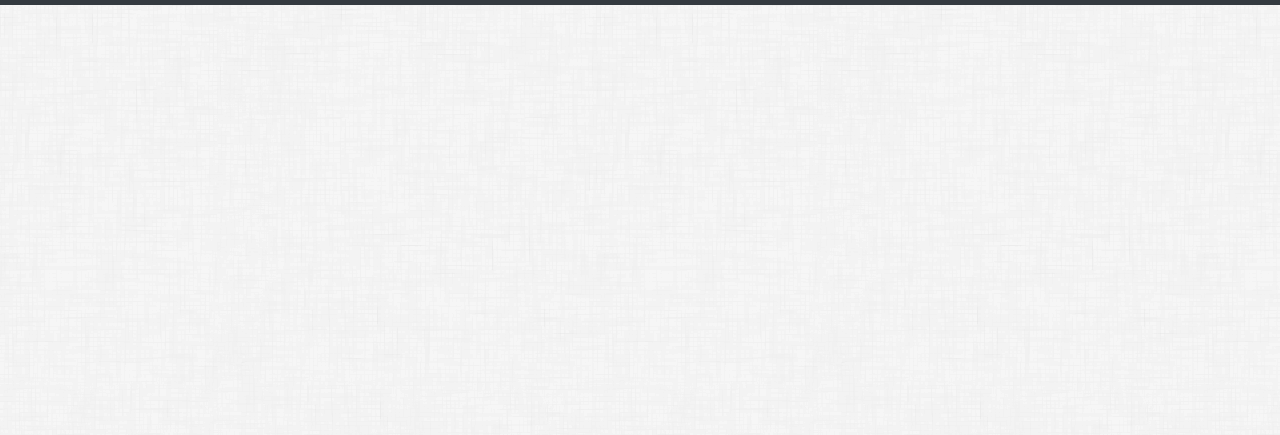
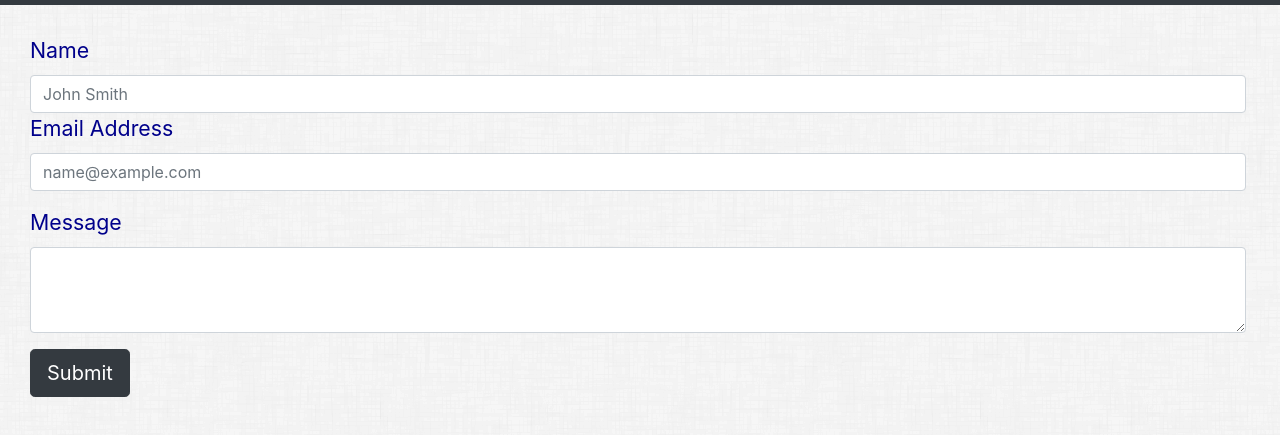
Before and after one commit to bscottini1/Boostrap-Portfolio, a plain HTML site: page contact.html in a window 1280 px wide. Shown: the part 77-512 px from the top of the page. Drawn offline with nearby package versions, Linux system fonts and the light colour scheme.

Commit message:
Contact page complete

```diff
--- a/contact.html
+++ b/contact.html
@@ -31,3 +31,20 @@
           </ul>
         </div>
       </nav>
+
+  <form>
+    <div class="form-group">
+      <label for="Name">Name</label>
+      <input type="text" class="form-control" id="Name" placeholder="John Smith">
+    <div class="form-group">
+      <label for="Email Address">Email Address</label>
+        <input type="email" class="form-control" id="Email Address" placeholder="name@example.com">
+    </div>
+  <div class="form-group">
+    <label for="Message">Message</label>
+    <textarea class="form-control" id="exampleFormControlTextarea1" rows="3"></textarea>
+  </div>
+  <button type="button" class="btn btn-dark btn-lg">Submit</button>
+
+</form>
+</body>
--- a/style.css
+++ b/style.css
@@ -34,3 +34,10 @@ body {
 .containerPort{
     text-align: center;
 }
+
+form {
+    width: 95%;
+    margin-left: 30px;
+    margin-top: 30px;
+
+}
```
